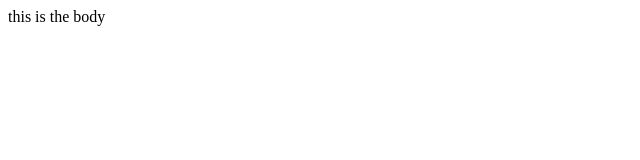
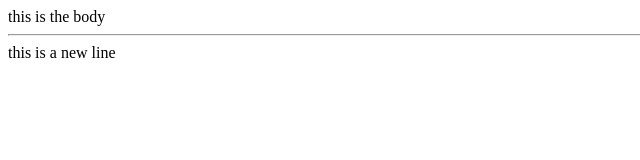
Before and after one commit to hannahbengtsson/git-intro, a plain HTML site: page index.html in a window 1280 px wide. Shown: the whole page, without its empty margins (0-640 px from the left). Drawn offline with Linux system fonts and the light colour scheme.

Commit message:
new line

```diff
--- a/index.html
+++ b/index.html
@@ -8,5 +8,7 @@
 </head>
 <body>
     this is the body
+    <hr>
+    this is a new line
 </body>
 </html>
```
